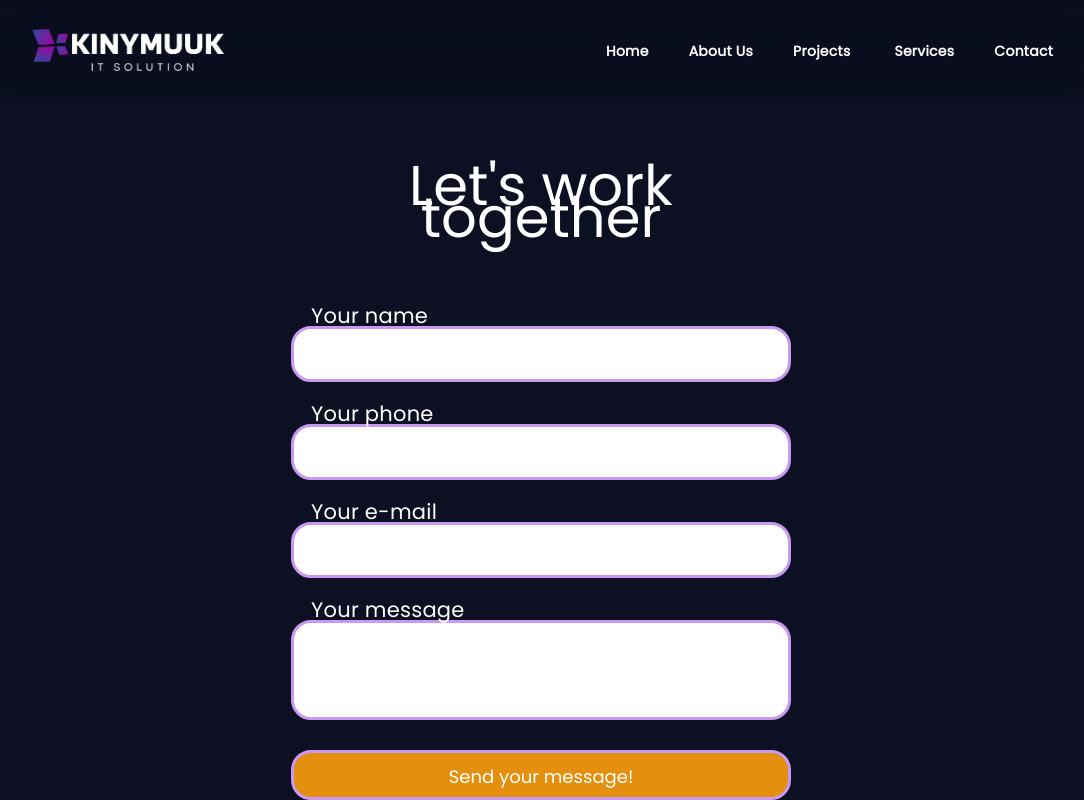
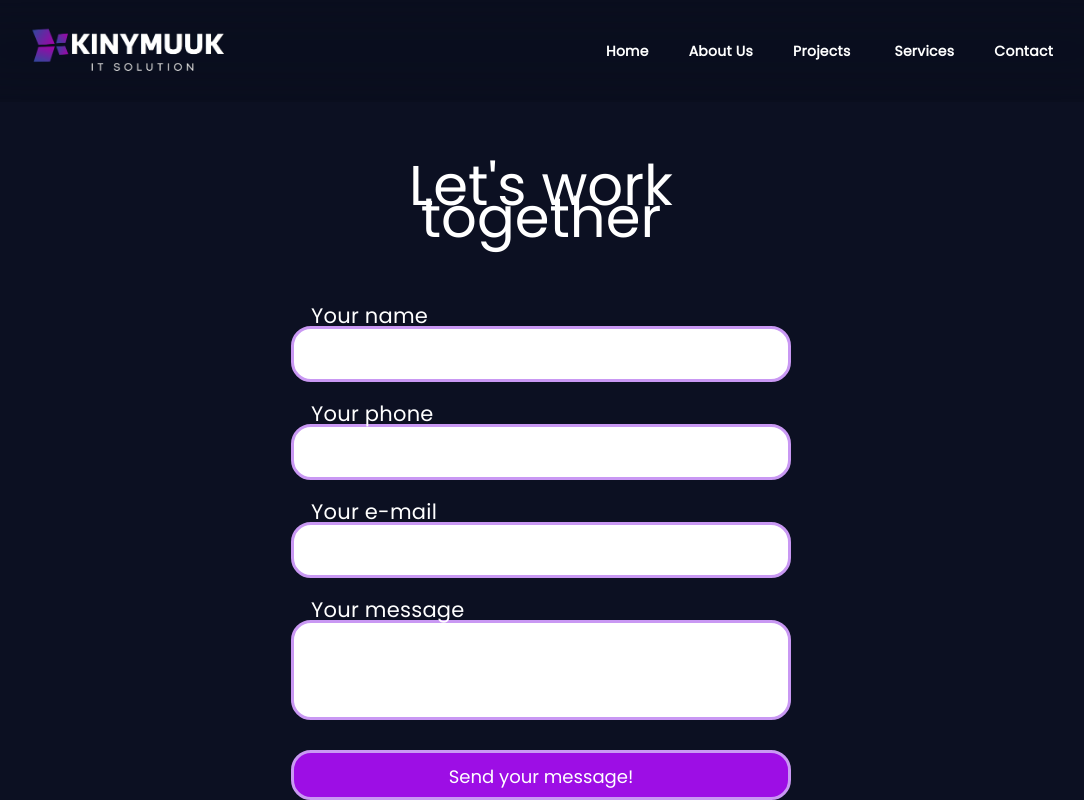
Before and after one commit to tortasdev/tortasdev, an Angular app: page /Contact in a window 1280 px wide. In both pictures the pointer is over the input "Send your message!". Shown: the part 60-860 px from the top of the page, without its empty margins (99-1183 px from the left). Built offline with nearby package versions, Linux system fonts and the light colour scheme.

Commit message:
Change colors

```diff
--- a/src/app/contact/contact.component.css
+++ b/src/app/contact/contact.component.css
@@ -79,7 +79,7 @@ input[type="submit"]{
 	transition: background-color 0.5s;
 }
 input[type="submit"]:hover{
-	background-color: #e58f0e;
+	background-color: #9d0ee5;
 
 }
 label{
```
